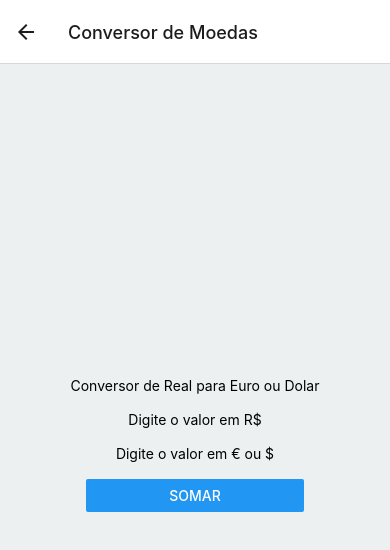
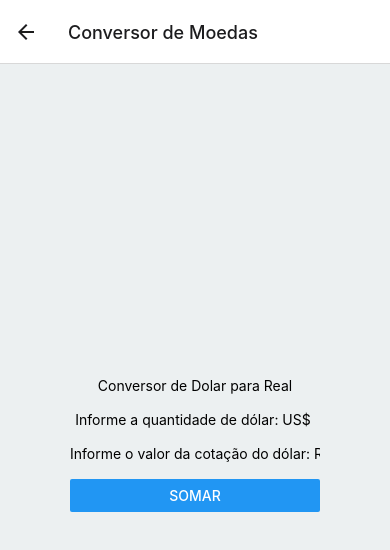
Before and after one commit to brunoagrodev/App_React, a React Native app: screen / in a window 390 px wide. Both pictures are taken after a click on the button "CONVERSOR DE MOEDAS". Shown: the top 550 px of the page. Built offline with nearby package versions, Linux system fonts and the light colour scheme.

Commit message:
Update convermoeda.js

```diff
--- a/screen/convermoeda.js
+++ b/screen/convermoeda.js
@@ -19,22 +19,22 @@ export function ConversorMoedas(){
 
   return(
     <View style={Styles.container}>
-      <Text style={Styles.paragraph,{}}>Conversor de Real para Euro ou Dolar</Text>
+      <Text style={Styles.paragraph,{}}>Conversor de Dolar para Real</Text>
       <SafeAreaView>
       <Br/>
       <TextInput
-        style={Styles.input, {textAlign: 'center'}}
+        style={Styles.input, {textAlign: 'center', width: 250}}
         onChangeText={val1=>setVal1(val1)}
         value={val1}
-        placeholder="Digite o valor em R$"
+        placeholder="Informe a quantidade de dólar: US$ "
         keyboardType="numeric"
       />
       <Br/>
       <TextInput
-        style={Styles.input, {textAlign: 'center'}}
+        style={Styles.input, {textAlign: 'center', width: 250}}
         onChangeText={val2=>setVal2(val2)}
         value={val2}
-        placeholder="Digite o valor em € ou $"
+        placeholder="Informe o valor da cotação do dólar: R$ "
         keyboardType="numeric"
       />
       <Br/>
```
